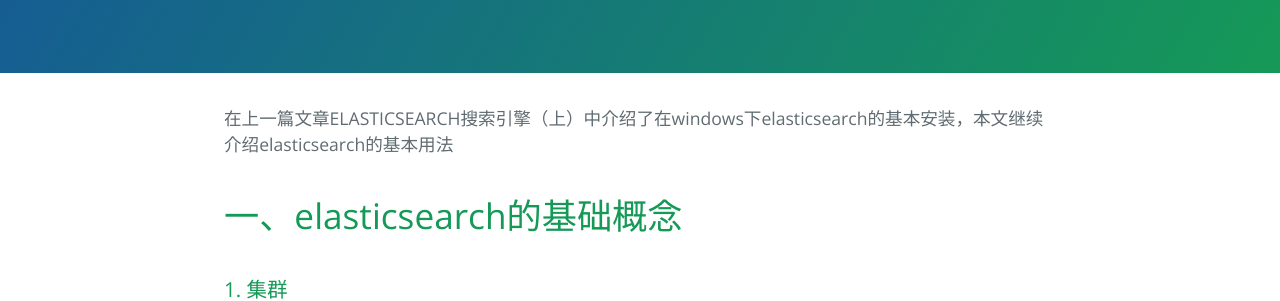
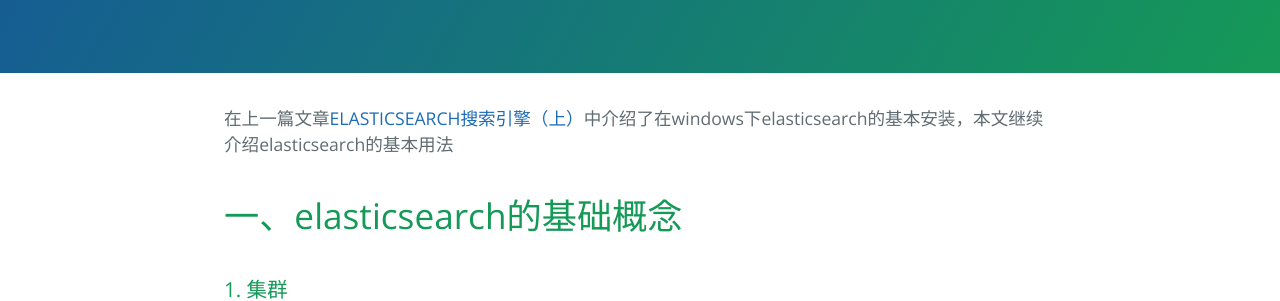
Before and after one commit to huangtingliu/huangtingliu, a Jekyll site: the page built from _posts/technology/2018-12-29-ELASTICSEARCH.MD, in a window 1280 px wide and 900 px high. Shown: the part 244-545 px from the top of the window. Built offline with Jekyll 4.4.1, drawn with Linux system fonts in a browser that asks for light colours; comment, search, counter and statistics services are not loaded; some of the changed lines change nothing that is shown.

Commit message:
no message

```diff
--- a/_posts/technology/2018-12-29-ELASTICSEARCH.MD
+++ b/_posts/technology/2018-12-29-ELASTICSEARCH.MD
@@ -5,7 +5,7 @@
 imgPath: 2018-09-14-ELASTICSEARCH
 ---
 
-在上一篇文章ELASTICSEARCH搜索引擎（上）中介绍了在windows下elasticsearch的基本安装，本文继续介绍elasticsearch的基本用法
+在上一篇文章[ELASTICSEARCH搜索引擎（上）]({{site.url}}/2018/09/14/ELASTICSEARCH/)中介绍了在windows下elasticsearch的基本安装，本文继续介绍elasticsearch的基本用法
 
 # 一、elasticsearch的基础概念
 ### 1. 集群
```
